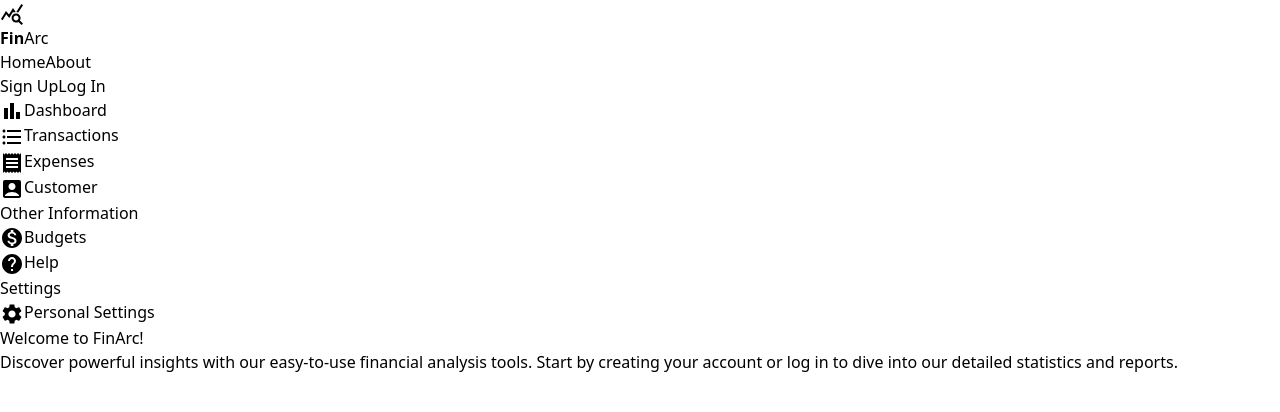
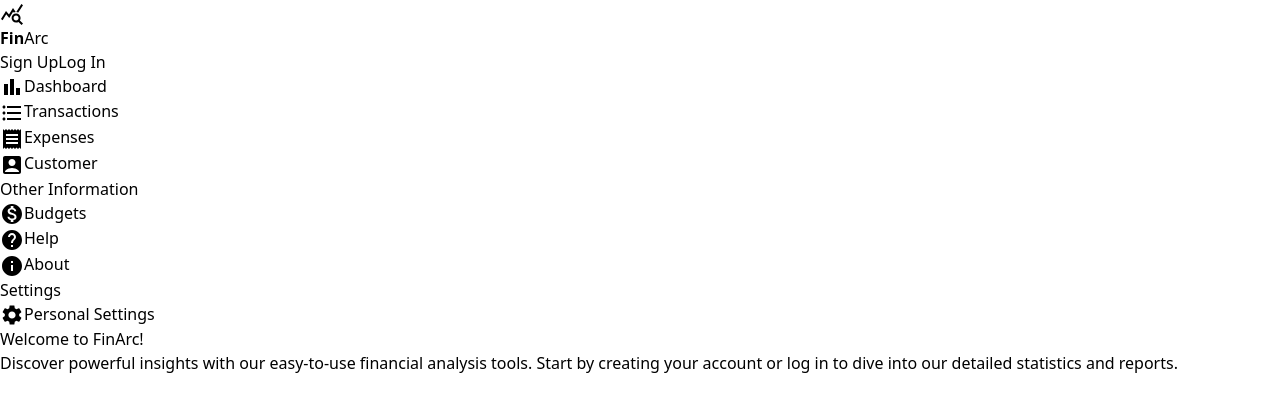
Before and after one commit to ericz02/FinTrack, a React (Vite) app in the folder Frontend/: page / in a window 1280 px wide. Shown: the top 412 px of the page. Built offline with nearby package versions, Linux system fonts and the light colour scheme.

Commit message:
adds toaster to confirm user login

```diff
--- a/Frontend/package.json
+++ b/Frontend/package.json
@@ -17,7 +17,8 @@
     "axios": "^1.6.8",
     "react": "^18.2.0",
     "react-dom": "^18.2.0",
-    "react-router-dom": "^6.23.0"
+    "react-router-dom": "^6.23.0",
+    "react-toastify": "^10.0.5"
   },
   "devDependencies": {
     "@types/react": "^18.2.66",
--- a/Frontend/src/components/Navbar.jsx
+++ b/Frontend/src/components/Navbar.jsx
@@ -12,12 +12,6 @@ const Navbar = () => {
           </div>
         </Link>
       </div>
-      <Link to="/" className="inline-block relative">
-          <span className="text-sm text-gray-800 bg-slate-400 rounded-full py-4 px-3 hover:bg-slate-500">Home</span>
-        </Link>
-        <Link to="/about" className="inline-block relative">
-          <span className="text-sm text-gray-800 bg-slate-400 rounded-full py-4 px-3 hover:bg-slate-500">About</span>
-        </Link>
       <div className="mr-10">
         <Link to="/register" className="inline-block relative mr-6">
           <span className="text-sm text-gray-800 bg-slate-400 rounded-full py-4 px-3 hover:bg-slate-500">Sign Up</span>
--- a/Frontend/src/components/Sidebar.jsx
+++ b/Frontend/src/components/Sidebar.jsx
@@ -6,6 +6,7 @@ import ReceiptIcon from '@mui/icons-material/Receipt';
 import MonetizationOnIcon from '@mui/icons-material/MonetizationOn';
 import HelpIcon from '@mui/icons-material/Help';
 import SettingsIcon from '@mui/icons-material/Settings';
+import InfoIcon from '@mui/icons-material/Info';
 
 const Sidebar = () => {
   return (
@@ -38,7 +39,10 @@ const Sidebar = () => {
             <HelpIcon className="mr-2"/>
             <Link to="/help">Help</Link>
           </li>
-
+          <li className="mb-4 hover:text-blue-200 flex items-center">
+            <InfoIcon className="mr-2"/>
+            <Link to="/about">About</Link>
+          </li>
           <p className="mt-8 mb-2 text-[14px] text-[#D4D4D4]">Settings</p>
           <li className="mb-4 hover:text-blue-200 flex items-center">
             <SettingsIcon className="mr-2"/>
--- a/Frontend/src/pages/Login.jsx
+++ b/Frontend/src/pages/Login.jsx
@@ -1,9 +1,12 @@
 import React, { useState } from 'react';
 import axios from 'axios';
+import { toast, ToastContainer } from 'react-toastify';
+import 'react-toastify/dist/ReactToastify.css';
 
 const Login = () => {
   const [email, setEmail] = useState('');
   const [password, setPassword] = useState('');
+  const [error, setError] = useState('');
 
   const handleLogin = async (event) => {
     event.preventDefault();
@@ -13,9 +16,17 @@ const Login = () => {
         password: password
       });
       console.log('Login success:', response.data);
-      // Handle further actions like redirecting the user or storing login details
+      // Show toast notification upon successful login
+      toast.success('Login successful!');
+      // Perform further actions upon successful login, e.g., redirecting the user
     } catch (error) {
-      console.error('Login failed:', error.response ? error.response.data : 'No response from server');
+      if (error.response) {
+        // Request made and server responded with an error status code
+        setError(error.response.data.message); // Display server error message to the user
+      } else {
+        // No response from the server
+        setError('Login failed. Please try again later.');
+      }
     }
   };
 
@@ -25,6 +36,13 @@ const Login = () => {
       <div className="mt-8 sm:mx-auto sm:w-full sm:max-w-md">
         <div className="bg-white py-8 px-4 shadow sm:rounded-lg sm:px-10">
           <form className="space-y-6" onSubmit={handleLogin}>
+            <ToastContainer /> {/* Toast container */}
+            {error && (
+              <div className="bg-red-100 border border-red-400 text-red-700 px-4 py-3 rounded relative" role="alert">
+                <strong className="font-bold">Error!</strong>
+                <span className="block sm:inline"> {error}</span>
+              </div>
+            )}
             <div>
               <label htmlFor="email" className="block text-sm font-medium text-gray-700">Email address</label>
               <input
```
Also changed, not shown: 1 other file (tests, documents, lock files or other folders).
